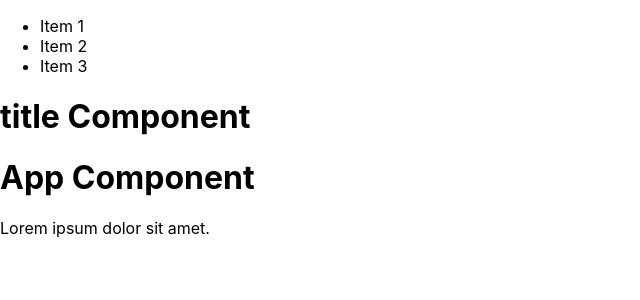
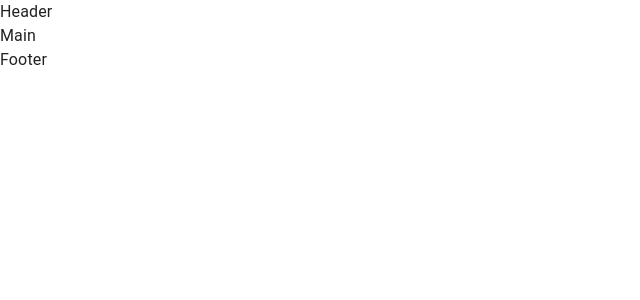
Before and after one commit to cakctus/react-shopingcart, a React (Create React App) app in the folder lesson_1/: page / in a window 1280 px wide. Shown: the top 300 px of the page, without its empty margins (0-640 px from the left). Built offline with nearby package versions, Linux system fonts and the light colour scheme.

Commit message:
folder structure created

```diff
--- a/lesson_1/package.json
+++ b/lesson_1/package.json
@@ -3,6 +3,10 @@
   "version": "0.1.0",
   "private": true,
   "dependencies": {
+    "@emotion/react": "^11.10.4",
+    "@emotion/styled": "^11.10.4",
+    "@mui/icons-material": "^5.10.9",
+    "@mui/material": "^5.10.9",
     "@testing-library/jest-dom": "^5.16.5",
     "@testing-library/react": "^13.4.0",
     "@testing-library/user-event": "^13.5.0",
--- a/lesson_1/src/App.tsx
+++ /dev/null
@@ -1,37 +0,0 @@
-import React from "react"
-
-const List = () => {
-  return (
-    <ul>
-      <li>Item 1</li>
-      <li>Item 2</li>
-      <li>Item 3</li>
-    </ul>
-  )
-}
-
-type TitleProps = {
-  title: string
-  text?: string
-}
-
-const Title: React.FC<TitleProps> = ({ title }) => {
-  return <h1>{title} Component</h1>
-}
-
-function App() {
-  return (
-    <>
-      <div>
-        <List />
-        <Title title={"title"} />
-        <h1>App Component</h1>
-      </div>
-      <div>
-        <p>Lorem ipsum dolor sit amet.</p>
-      </div>
-    </>
-  )
-}
-
-export default App
--- /dev/null
+++ b/lesson_1/src/container/App/App.tsx
@@ -0,0 +1,20 @@
+import React from "react"
+import CssBaseline from "@mui/material/CssBaseline"
+import Header from "container/Header/Header"
+import Main from "../Main/Main"
+import Footer from "../Footer/Footer"
+
+type Props = {}
+
+const App = (props: Props) => {
+  return (
+    <>
+      <CssBaseline />
+      <Header />
+      <Main />
+      <Footer />
+    </>
+  )
+}
+
+export default App
--- /dev/null
+++ b/lesson_1/src/container/Footer/Footer.tsx
@@ -0,0 +1,9 @@
+import React from "react"
+
+type Props = {}
+
+const Footer = (props: Props) => {
+  return <div>Footer</div>
+}
+
+export default Footer
--- /dev/null
+++ b/lesson_1/src/container/Header/Header.tsx
@@ -0,0 +1,9 @@
+import React from "react"
+
+type Props = {}
+
+const Header = (props: Props) => {
+  return <div>Header</div>
+}
+
+export default Header
--- /dev/null
+++ b/lesson_1/src/container/Main/Main.tsx
@@ -0,0 +1,9 @@
+import React from "react"
+
+type Props = {}
+
+const Main = (props: Props) => {
+  return <div>Main</div>
+}
+
+export default Main
```
Also changed, not shown: lesson_1/src/index.tsx (+5 -5 lines), lesson_1/tsconfig.json (+4 -9 lines), 1 other file (tests, documents, lock files or other folders).
